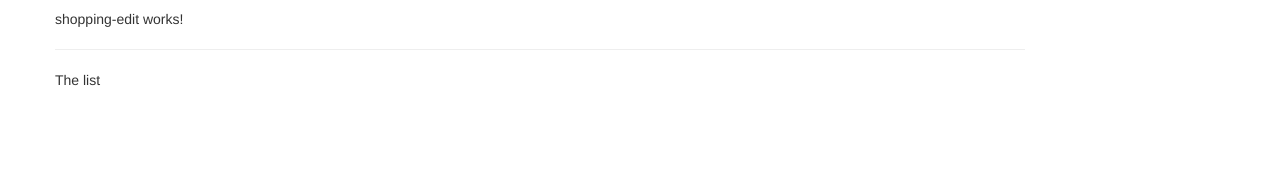
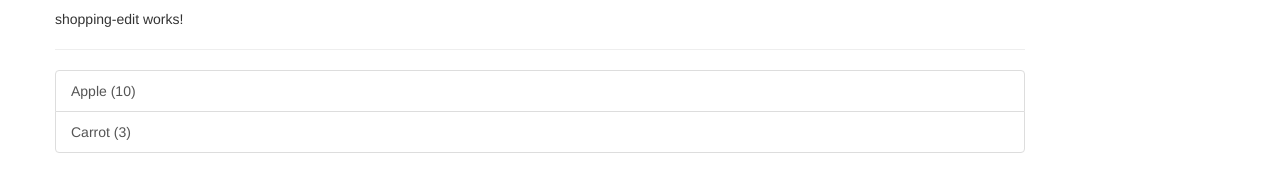
Before and after one commit to PinedaRicard0/AngularUdemyCourseProject, an Angular app: page / in a window 1280 px wide. Shown: the part 289-480 px from the top of the page. Built offline with nearby package versions, Linux system fonts and the light colour scheme.

Commit message:
Adding Ingredient model, and displaying some dummy ingredients in shopping-list component

```diff
--- /dev/null
+++ b/src/app/shared/ingredient.module.ts
@@ -0,0 +1,3 @@
+export class Ingredient {
+    constructor(public name:string, public amount:number){}
+}
--- a/src/app/shopping-list/shopping-list.component.html
+++ b/src/app/shopping-list/shopping-list.component.html
@@ -2,6 +2,10 @@
   <div class="col-xs-10">
     <app-shopping-edit></app-shopping-edit>
     <hr>
-    <p>The list</p>
+    <ul class="list-group">
+      <a *ngFor="let i of ingredients" href="#" class="list-group-item" style="cursor:pointer;">
+        {{i.name}} ({{i.amount}})
+      </a>
+    </ul>
   </div>
 </div>
--- a/src/app/shopping-list/shopping-list.component.ts
+++ b/src/app/shopping-list/shopping-list.component.ts
@@ -1,4 +1,5 @@
 import { Component, OnInit } from '@angular/core';
+import { Ingredient } from '../shared/ingredient.module';
 
 @Component({
   selector: 'app-shopping-list',
@@ -7,6 +8,10 @@
 })
 export class ShoppingListComponent implements OnInit {
 
+  ingredients: Ingredient[] = [
+    new Ingredient('Apple',10),
+    new Ingredient('Carrot',3)
+  ];
   constructor() { }
 
   ngOnInit() {
```
